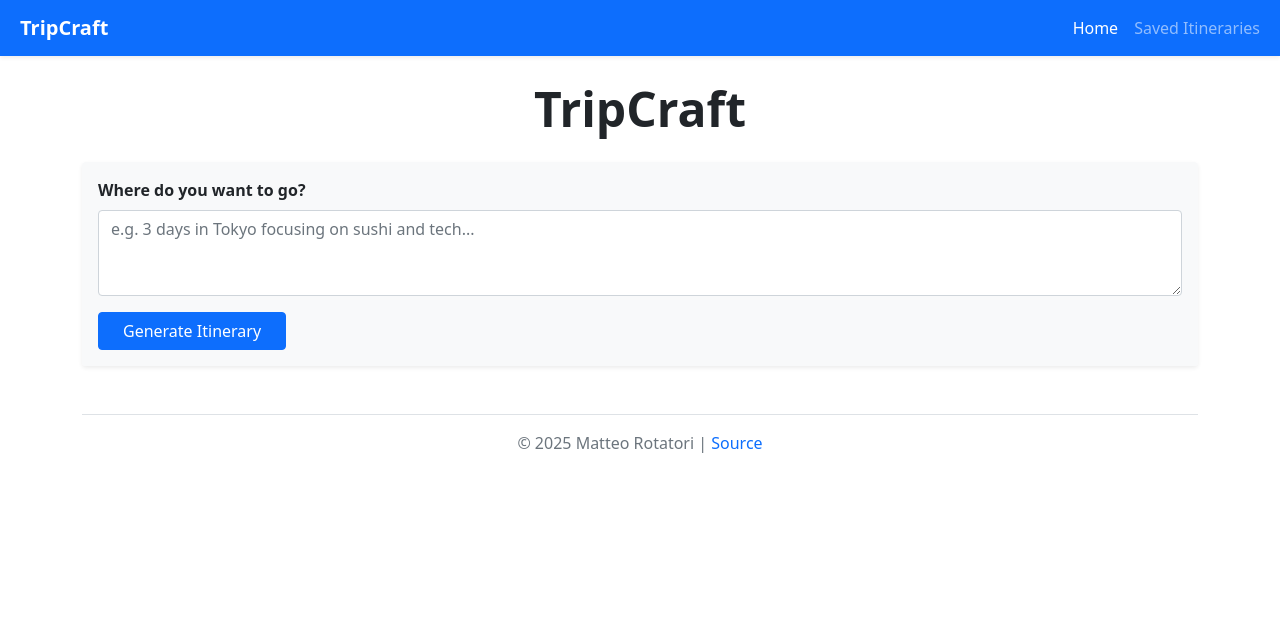
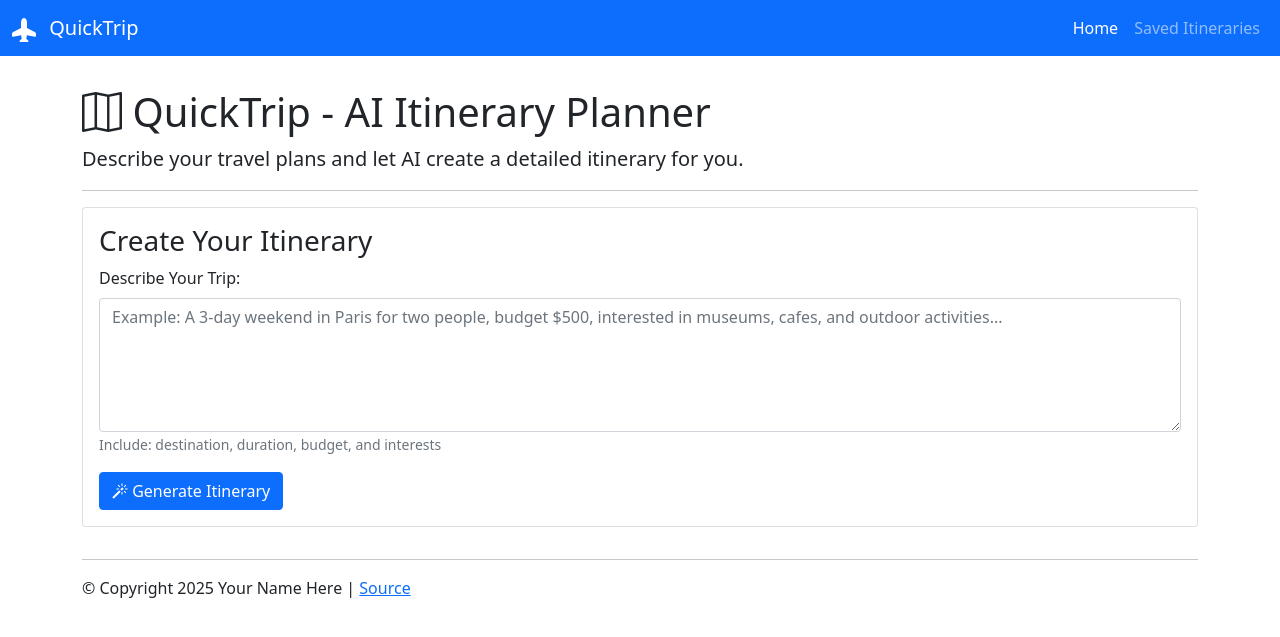
Before and after one commit to mr1900-source/ItineraryAPP, a Flask app: page / in a window 1280 px wide. Shown: the top 637 px of the page. Run offline with Flask 2, Linux system fonts and the light colour scheme.

Commit message:
More Design Stuff
Fixed more formatting

Added option to edit itinerary

```diff
--- a/app/routes.py
+++ b/app/routes.py
@@ -35,6 +35,20 @@ def plan():
         return redirect(url_for('main.index'))
 
     return render_template('index.html', prompt=prompt, itinerary=itinerary_text)
+
+
+@main_bp.route('/modify', methods=['POST'])
+def modify():
+    """Display modified itinerary after user edits."""
+    prompt = request.form.get('prompt', '').strip()
+    modified_itinerary = request.form.get('modified_itinerary', '').strip()
+
+    if not modified_itinerary:
+        flash('No itinerary content to modify.', 'warning')
+        return redirect(url_for('main.index'))
+
+    flash('Itinerary modified! You can save it below.', 'success')
+    return render_template('index.html', prompt=prompt, itinerary=modified_itinerary)
 
 
 @main_bp.route('/save', methods=['POST'])
--- a/app/templates/bootstrap_5_layout.html
+++ b/app/templates/bootstrap_5_layout.html
@@ -3,24 +3,71 @@
 <head>
     <meta charset="utf-8">
     <meta name="viewport" content="width=device-width, initial-scale=1">
-    <title>TripCraft | AI Itinerary Planner</title>
+    <title>QuickTrip | AI Itinerary Planner</title>
 
-    <link href="https://cdn.jsdelivr.net/npm/bootstrap@5.0.0-beta3/dist/css/bootstrap.min.css" rel="stylesheet">
+    <!-- Bootstrap CSS -->
+    <link href="https://cdn.jsdelivr.net/npm/bootstrap@5.0.0-beta3/dist/css/bootstrap.min.css" rel="stylesheet" integrity="sha384-eOJMYsd53ii+scO/bJGFsiCZc+5NDVN2yr8+0RDqr0Ql0h+rP48ckxlpbzKgwra6" crossorigin="anonymous">
 
+    <!-- Bootstrap Icons -->
     <link rel="stylesheet" href="https://cdn.jsdelivr.net/npm/bootstrap-icons@1.8.1/font/bootstrap-icons.css">
 
     <style>
-        .draggable-box { cursor: grab; transition: transform 0.2s; }
-        .draggable-box:active { cursor: grabbing; }
-        .editable-area:focus { outline: none; background: #fffdf0; padding: 5px; border-radius: 4px; }
-        .drop-zone-active { border: 2px dashed #0d6efd !important; opacity: 0.6; }
+        .itinerary-display {
+            background-color: #f8f9fa;
+            padding: 20px;
+            border-radius: 8px;
+            margin-bottom: 20px;
+        }
+        .activity-card {
+            transition: box-shadow 0.2s;
+        }
+        .activity-card:hover {
+            box-shadow: 0 0.5rem 1rem rgba(0,0,0,0.15) !important;
+        }
+        .editable-content {
+            min-height: 60px;
+            padding: 10px;
+        }
+        .stop-time {
+            font-weight: bold;
+            font-size: 1.1rem;
+            color: #0d6efd;
+            margin-bottom: 8px;
+        }
+        .stop-description {
+            color: #495057;
+            margin-top: 8px;
+            margin-bottom: 8px;
+            line-height: 1.6;
+        }
+        .stop-meta {
+            color: #6c757d;
+            font-size: 0.9rem;
+            font-style: italic;
+            margin-top: 8px;
+            padding-top: 8px;
+            border-top: 1px solid #dee2e6;
+        }
+        .extra-tips-card {
+            background-color: #17a2b8;
+            color: white;
+            border: none !important;
+        }
+        .extra-tips-card .card-body {
+            background: transparent !important;
+        }
+        .extra-tips-card h5 {
+            color: white;
+            font-weight: bold;
+        }
     </style>
 </head>
 <body>
+    <!-- FLASH MESSAGING -->
     {% with messages = get_flashed_messages(with_categories=true) %}
       {% if messages %}
         {% for category, message in messages %}
-            <div class="alert alert-{{ category }} alert-dismissible fade show mb-0" role="alert">
+            <div class="alert alert-{{ category }} alert-dismissible fade show" role="alert" style="margin-bottom:0;">
                 <button type="button" class="btn-close" data-bs-dismiss="alert" aria-label="Close"></button>
                 {{ message }}
             </div>
@@ -28,23 +75,34 @@
       {% endif %}
     {% endwith %}
 
-    {% set nav_links = [('/', 'home', 'Home'), ('/saved', 'saved', 'Saved Itineraries')] -%}
+    <!-- SITE NAVIGATION -->
+    {% set nav_links = [
+        ('/', 'home', 'Home'),
+        ('/saved', 'saved', 'Saved Itineraries'),
+    ] -%}
     {% set active_page = active_page|default('home') -%}
 
-    <nav class="navbar navbar-expand-lg navbar-dark bg-primary shadow-sm">
+    <nav class="navbar navbar-expand-lg navbar-dark bg-primary">
         <div class="container-fluid">
-            <a class="navbar-brand d-flex align-items-center" href="/">
-                <i class="bi bi-airplane-fill me-2" style="font-size: 1.2rem;"></i>
-                <strong>TripCraft</strong>
+            <a class="navbar-brand" href="/">
+                <svg xmlns="http://www.w3.org/2000/svg" width="24" height="24" fill="currentColor" class="bi bi-airplane-fill me-2" viewBox="0 0 16 16">
+                    <path d="M6.428 1.151C6.708.591 7.213 0 8 0s1.292.592 1.572 1.151C9.861 1.73 10 2.431 10 3v3.691l5.17 2.585a1.5 1.5 0 0 1 .83 1.342V12a.5.5 0 0 1-.582.493l-5.507-.918-.375 2.253 1.318 1.318A.5.5 0 0 1 10.5 16h-5a.5.5 0 0 1-.354-.854l1.319-1.318-.376-2.253-5.507.918A.5.5 0 0 1 0 12v-1.382a1.5 1.5 0 0 1 .83-1.342L6 6.691V3c0-.568.14-1.271.428-1.849"/>
+                </svg>
+                QuickTrip
             </a>
             <button class="navbar-toggler" type="button" data-bs-toggle="collapse" data-bs-target="#navbarNav">
                 <span class="navbar-toggler-icon"></span>
             </button>
             <div class="collapse navbar-collapse" id="navbarNav">
-                <ul class="navbar-nav ms-auto">
+                <ul class="navbar-nav ms-auto mb-2 mb-lg-0">
                 {% for href, page_id, link_text in nav_links %}
+                    {% if page_id == active_page %}
+                        {% set is_active = "active" -%}
+                    {% else %}
+                        {% set is_active = "" -%}
+                    {% endif %}
                     <li class="nav-item">
-                        <a class="nav-link {{ 'active' if page_id == active_page }}" href="{{href}}">{{link_text}}</a>
+                        <a class="nav-link {{ is_active }}" href="{{href}}">{{link_text}}</a>
                     </li>
                 {% endfor %}
                 </ul>
@@ -52,14 +110,22 @@
         </div>
     </nav>
 
-    <div class="container mt-4 mb-5">
-        {% block content %}{% endblock %}
+    <!-- PAGE CONTENTS -->
+    <div class="container" style="margin-top:2em;">
+        <div id="content">
+            {% block content %}
+            {% endblock %}
+        </div>
 
-        <footer class="mt-5 pt-3 border-top text-muted text-center">
-            <p>&copy; 2025 Matteo Rotatori | <a href="https://github.com/mr1900-source/ItineraryAPP" class="text-decoration-none">Source</a></p>
+        <!-- FOOTER -->
+        <footer style="margin-top:2em; margin-bottom:2em;">
+            <hr>
+            &copy; Copyright 2025 Your Name Here |
+            <a href="https://github.com/YOUR-USERNAME/YOUR-REPO-NAME">Source</a>
         </footer>
     </div>
 
-    <script src="https://cdn.jsdelivr.net/npm/bootstrap@5.0.0-beta3/dist/js/bootstrap.bundle.min.js"></script>
+    <!-- Bootstrap JS Bundle -->
+    <script src="https://cdn.jsdelivr.net/npm/bootstrap@5.0.0-beta3/dist/js/bootstrap.bundle.min.js" integrity="sha384-JEW9xMcG8R+pH31jmWH6WWP0WintQrMb4s7ZOdauHnUtxwoG2vI5DkLtS3qm9Ekf" crossorigin="anonymous"></script>
 </body>
 </html>
--- a/app/templates/index.html
+++ b/app/templates/index.html
@@ -1,76 +1,111 @@
 {% extends "bootstrap_5_layout.html" %}
+{% set active_page = "home" %}
+
 {% block content %}
-    <div class="text-center mb-4">
-        <h1 class="display-5 fw-bold"><i class="bi bi-airplane-fill text-primary"></i> TripCraft</h1>
-    </div>
+    <h1><i class="bi bi-map"></i> QuickTrip - AI Itinerary Planner</h1>
+    <p class="lead">Describe your travel plans and let AI create a detailed itinerary for you.</p>
 
-    <div class="card shadow-sm mb-4 border-0">
-        <div class="card-body bg-light rounded">
+    <hr>
+
+    <!-- Generation Form -->
+    <div class="card mb-4">
+        <div class="card-body">
+            <h3>Create Your Itinerary</h3>
             <form action="{{ url_for('main.plan') }}" method="post">
                 <div class="mb-3">
-                    <label class="fw-bold mb-2">Where do you want to go?</label>
-                    <textarea name="prompt" class="form-control" rows="3" placeholder="e.g. 3 days in Tokyo focusing on sushi and tech...">{{ prompt if prompt }}</textarea>
+                    <label for="prompt" class="form-label">Describe Your Trip:</label>
+                    <textarea
+                        id="prompt"
+                        name="prompt"
+                        class="form-control"
+                        rows="5"
+                        placeholder="Example: A 3-day weekend in Paris for two people, budget $500, interested in museums, cafes, and outdoor activities..."
+                        required>{% if prompt %}{{ prompt }}{% endif %}</textarea>
+                    <small class="form-text text-muted">
+                        Include: destination, duration, budget, and interests
+                    </small>
                 </div>
-                <button type="submit" class="btn btn-primary px-4">Generate Itinerary</button>
+                <button type="submit" class="btn btn-primary">
+                    <i class="bi bi-magic"></i> Generate Itinerary
+                </button>
             </form>
         </div>
     </div>
 
+    <!-- Generated Itinerary Display -->
     {% if itinerary %}
-    <div id="itinerary-display">
-
-        {# We split the text into parts #}
-        {% set raw_parts = itinerary.split('STOP:') %}
-        {% set overview = raw_parts[0].replace('OVERVIEW:', '').strip() %}
-
-        <div class="card shadow-sm mb-4 border-0">
-            <div class="card-body bg-light rounded">
-                <h5 class="fw-bold text-primary">Overview</h5>
-                <p class="mb-0">{{ overview }}</p>
-            </div>
-        </div>
+    <div class="card mb-4">
+        <div class="card-body">
+            <h3><i class="bi bi-calendar-check"></i> Your Itinerary</h3>
 
             <div id="activities-container">
-            {% for segment in raw_parts[1:] %}
-                {# Handle the TIPS section if it's at the end of the last segment #}
-                {% set clean_segment = segment.split('TIPS:')[0].strip() %}
-                {% set parts = clean_segment.split('|') %}
-
-                <div class="card shadow-sm mb-3 border-0 activity-card">
-                    <div class="card-body bg-light rounded d-flex align-items-center">
-                        <div class="d-flex flex-column me-3">
-                            <button type="button" class="btn btn-sm btn-link p-0" onclick="moveUp(this)"><i class="bi bi-chevron-up fs-5"></i></button>
-                            <button type="button" class="btn btn-sm btn-link p-0" onclick="moveDown(this)"><i class="bi bi-chevron-down fs-5"></i></button>
-                        </div>
-
-                        <div class="flex-grow-1">
-                            <div class="d-flex justify-content-between border-bottom pb-1 mb-2">
-                                <span class="fw-bold text-primary" contenteditable="true">
-                                    {{ parts[0].strip() if parts[0] else "Activity" }}
-                                </span>
-                                <span class="text-muted small" contenteditable="true">Set Time...</span>
-                            </div>
-                            <p class="mb-0" contenteditable="true">
-                                {{ parts[1].strip() if parts|length > 1 else "Add details..." }}
-                            </p>
+                {% set sections = itinerary.split('STOP:') %}
+                {% for item in sections if item.strip() %}
+                    {% if 'EXTRA TIPS' in item.upper() %}
+                        <!-- Extra Tips Card (No Arrows) -->
+                        <div class="card shadow-sm mb-3 extra-tips-card">
+                            <div class="card-body rounded">
+                                <h5><i class="bi bi-lightbulb-fill"></i> Extra Tips</h5>
+                                <div style="color: white; line-height: 1.8;">
+                                    {{ item.replace('EXTRA TIPS', '').replace('Extra Tips', '').strip() | replace('\n', '<br>') | safe }}
                                 </div>
                             </div>
                         </div>
+                    {% else %}
+                        <!-- Regular Stop Card (With Arrows) -->
+                        <div class="card shadow-sm mb-3 border-0 activity-card">
+                            <div class="card-body bg-light rounded d-flex align-items-start">
+                                <div class="d-flex flex-column me-3" style="margin-top: 5px;">
+                                    <button type="button" class="btn btn-sm btn-link p-0 text-primary" onclick="moveUp(this)" title="Move up">
+                                        <i class="bi bi-chevron-up fs-5"></i>
+                                    </button>
+                                    <button type="button" class="btn btn-sm btn-link p-0 text-primary" onclick="moveDown(this)" title="Move down">
+                                        <i class="bi bi-chevron-down fs-5"></i>
+                                    </button>
+                                </div>
+
+                                <div class="flex-grow-1 editable-content" contenteditable="true">
+                                    {{ item.strip() | replace('\n', '<br>') | safe }}
+                                </div>
+                            </div>
+                        </div>
+                    {% endif %}
                 {% endfor %}
             </div>
 
-        <div class="card shadow-sm mt-4 border-0 border-top border-success border-4">
+            <hr>
+
+            <!-- Action Buttons -->
+            <div class="mb-3">
+                <a href="{{ url_for('main.index') }}" class="btn btn-secondary">
+                    <i class="bi bi-arrow-clockwise"></i> Create New Itinerary
+                </a>
+            </div>
+
+            <!-- Save Form -->
+            <div class="card shadow-sm border-0 border-top border-primary border-4">
                 <div class="card-body bg-light rounded">
-                <h5 class="fw-bold mb-3">Save This Trip</h5>
+                    <h4>Save This Itinerary</h4>
                     <form action="{{ url_for('main.save') }}" method="post" onsubmit="prepareSave()">
-                    <div class="mb-3">
-                        <label class="small fw-bold">Trip Name:</label>
-                        <input type="text" name="title" class="form-control" placeholder="e.g. My Tokyo Adventure" required>
+                        <div class="row g-2">
+                            <div class="col-md-8">
+                                <input
+                                    type="text"
+                                    name="title"
+                                    class="form-control"
+                                    placeholder="Give your itinerary a title (e.g., 'Paris Weekend')"
+                                    required>
+                            </div>
+                            <div class="col-md-4">
+                                <button type="submit" class="btn btn-success w-100">
+                                    <i class="bi bi-save"></i> Save Itinerary
+                                </button>
+                            </div>
                         </div>
                         <input type="hidden" name="prompt" value="{{ prompt }}">
                         <input type="hidden" name="itinerary" id="save_input">
-                    <button type="submit" class="btn btn-success w-100">Save Itinerary</button>
                     </form>
+                </div>
             </div>
         </div>
     </div>
@@ -85,19 +120,33 @@
 
         function moveDown(btn) {
             const card = btn.closest('.activity-card');
-            if (card.nextElementSibling && card.nextElementSibling.classList.contains('activity-card')) {
-                card.parentNode.insertBefore(card.nextElementSibling, card);
+            if (card.nextElementSibling) {
+                const nextCard = card.nextElementSibling;
+                if (nextCard.classList.contains('activity-card')) {
+                    card.parentNode.insertBefore(nextCard, card);
+                }
             }
         }
 
         function prepareSave() {
             let result = "";
             document.querySelectorAll('.activity-card').forEach(card => {
-                const text = card.innerText.replace(/\n/g, ' ').trim();
-                result += "STOP: " + text + "\n\n";
+                const content = card.querySelector('.editable-content').innerText.trim();
+                if (content) {
+                    result += "STOP: " + content + "\n\n";
+                }
             });
+            // Also include extra tips if present
+            const extraTips = document.querySelector('.extra-tips-card');
+            if (extraTips) {
+                const tipsContent = extraTips.querySelector('.card-body div').innerText.trim();
+                if (tipsContent) {
+                    result += "STOP: EXTRA TIPS\n" + tipsContent + "\n\n";
+                }
+            }
             document.getElementById('save_input').value = result;
         }
     </script>
     {% endif %}
+
 {% endblock %}
```
Also changed, not shown: app/itinerary.py (+45 -12 lines), app/templates/view.html (+39 -14 lines). Lines whose indentation alone changed are shown as unchanged.
